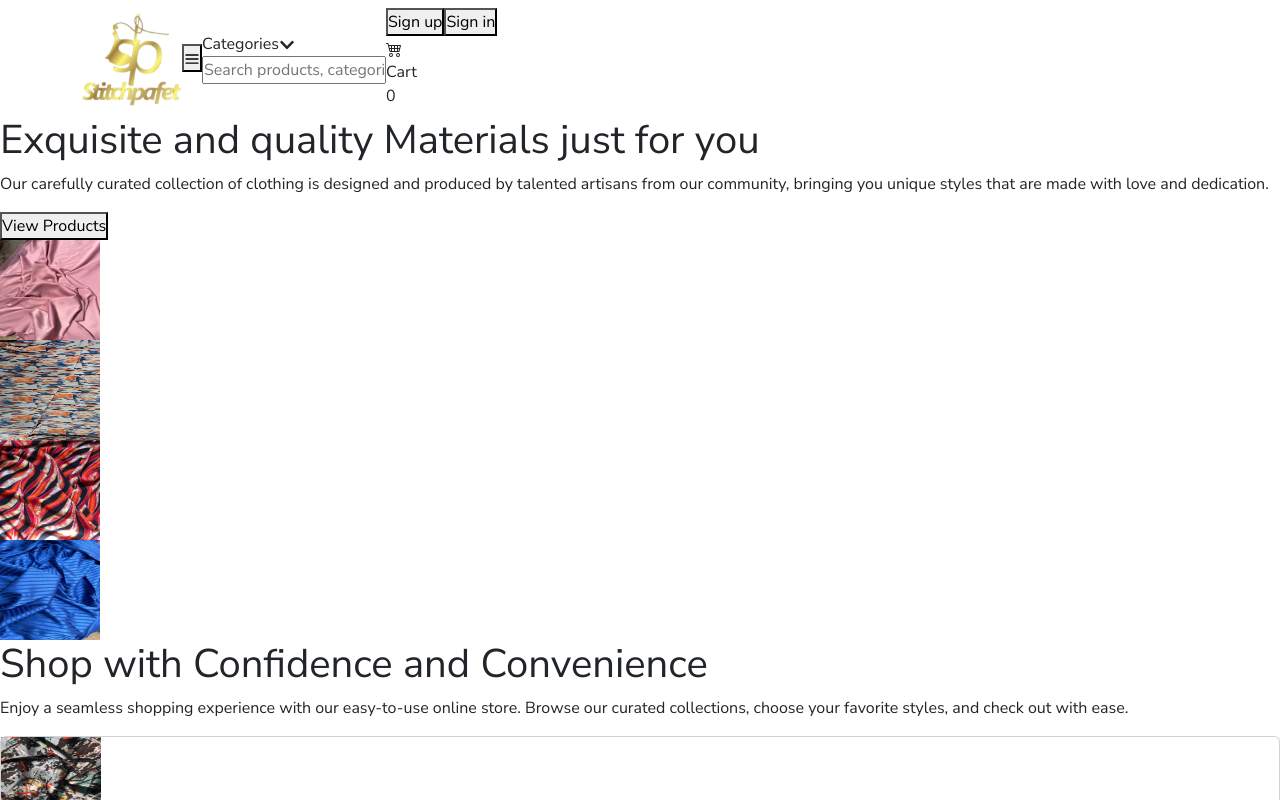
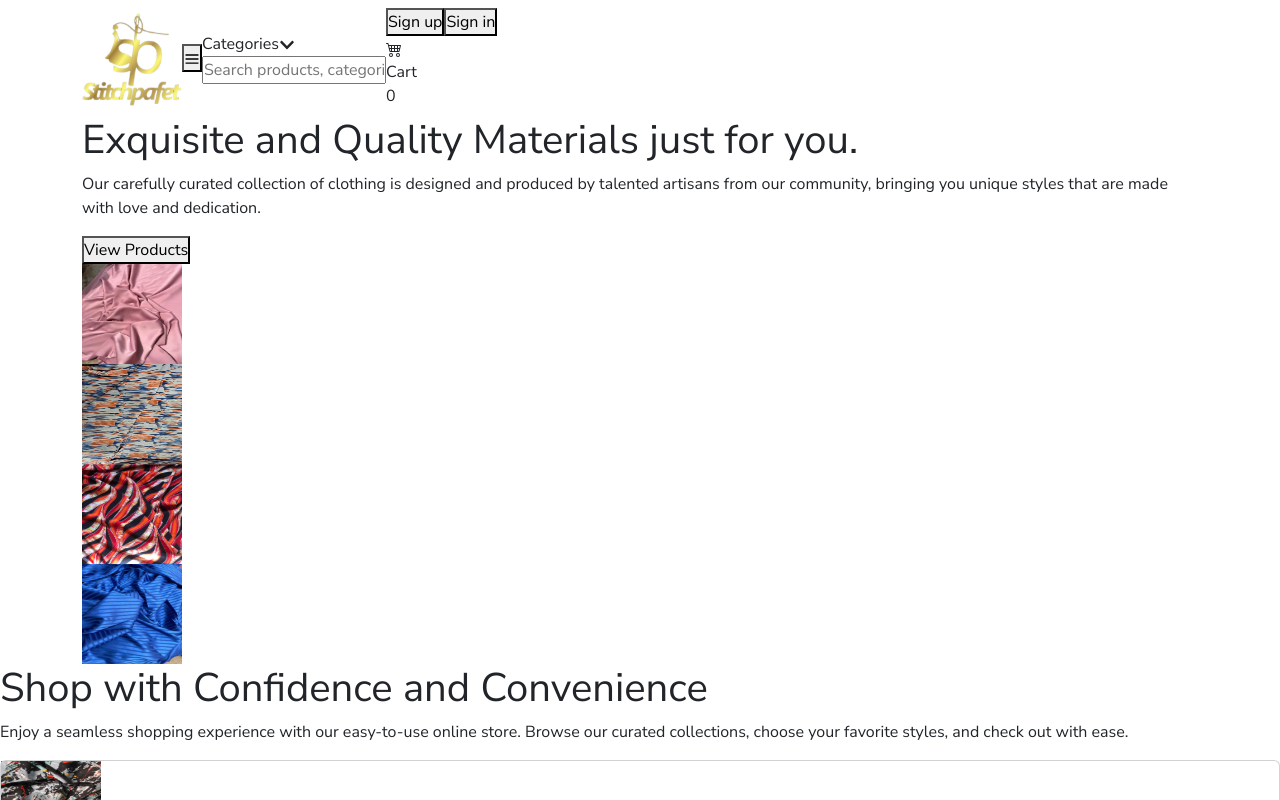
Before and after one commit to Ayodejioladimeji/stitchpafet, a Next.js app: page / in a window 1280 px wide. Shown: the top 800 px of the page. Built offline with nearby package versions, Linux system fonts and the light colour scheme.

Commit message:
fixed hero section

```diff
--- a/src/components/hero/Hero.jsx
+++ b/src/components/hero/Hero.jsx
@@ -8,12 +8,12 @@ const Hero = () => {
   const router = useRouter();
 
   return (
-    <div className="hero">
+    <div className="hero container">
       {/* Hero left */}
-      <div className="hero-left">
+      <div className="col hero-left">
         <div className="hero-left-div">
           <h1 className="escrow" data-aos="fade-up" data-aos-once="true">
-            Exquisite and quality Materials just for you
+            Exquisite and Quality Materials just for you.
           </h1>
           <p>
             Our carefully curated collection of clothing is designed and
@@ -34,7 +34,7 @@ const Hero = () => {
       </div>
 
       {/* Hero right */}
-      <div className="hero-right">
+      <div className="col hero-right">
         <div className="image-grid">
           <div className="image-box">
             <Image
--- a/src/styles/components/Heading.css
+++ b/src/styles/components/Heading.css
@@ -1,6 +1,5 @@
 .header-heading {
   font-size: var(--font-large);
-  font-family: "Roboto";
   color: var(--black-color);
   font-weight: 600;
   text-align: center;
--- a/src/styles/components/Hero.css
+++ b/src/styles/components/Hero.css
@@ -7,7 +7,6 @@
 /* ------------------------------------- */
 /* The Hero left */
 .hero-left {
-  width: 50%;
   /* background: green; */
   height: 100vh;
   display: flex;
@@ -17,8 +16,6 @@
 }
 
 .hero-left-div {
-  padding: 20px;
-  margin-left: 50px;
   margin-top: 70px;
 }
 
@@ -26,10 +23,8 @@
   font-weight: 700;
   font-size: 52px;
   margin-top: -3px;
-  font-family: "Roboto";
-  color: var(--primary-color);
-  -webkit-text-stroke: 2px var(--black-color);
-  text-transform: uppercase;
+  color: var(--black-color);
+  /* -webkit-text-stroke: 2px var(--black-color); */
 }
 
 .hero-left-div p {
@@ -46,7 +41,7 @@
 }
 
 .hero-left-div button {
-  background: var(--black-color);
+  background: var(--secondary-color);
   color: var(--white-color);
   padding: 10px;
   width: 150px;
@@ -64,7 +59,7 @@
 }
 
 .hero-left-div button:hover {
-  background: var(--primary-color);
+  background: var(--black-color);
 }
 
 /* Key frames for the button arrow */
@@ -91,7 +86,6 @@
   display: flex;
   align-items: center;
   justify-content: center;
-  padding-right: 20px;
   margin-top: 50px;
 }
 
```
